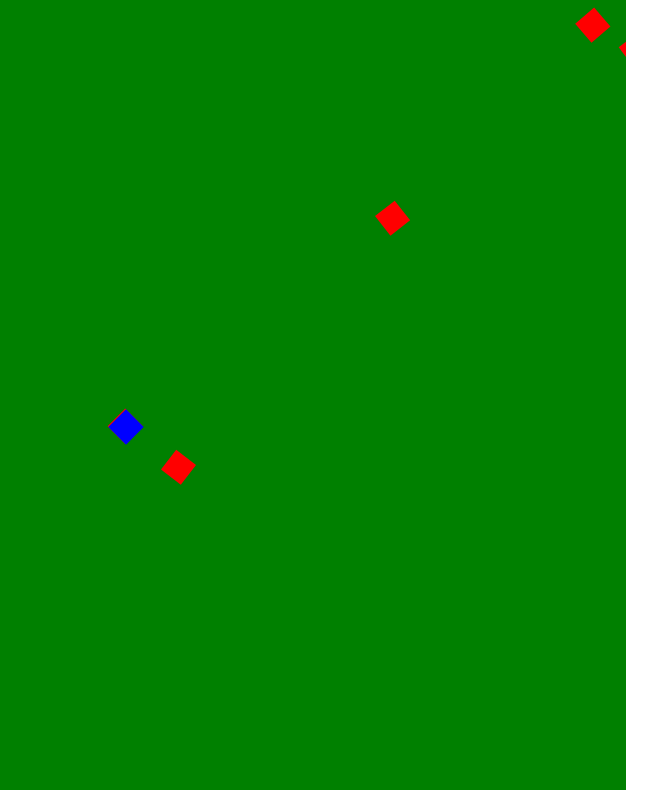
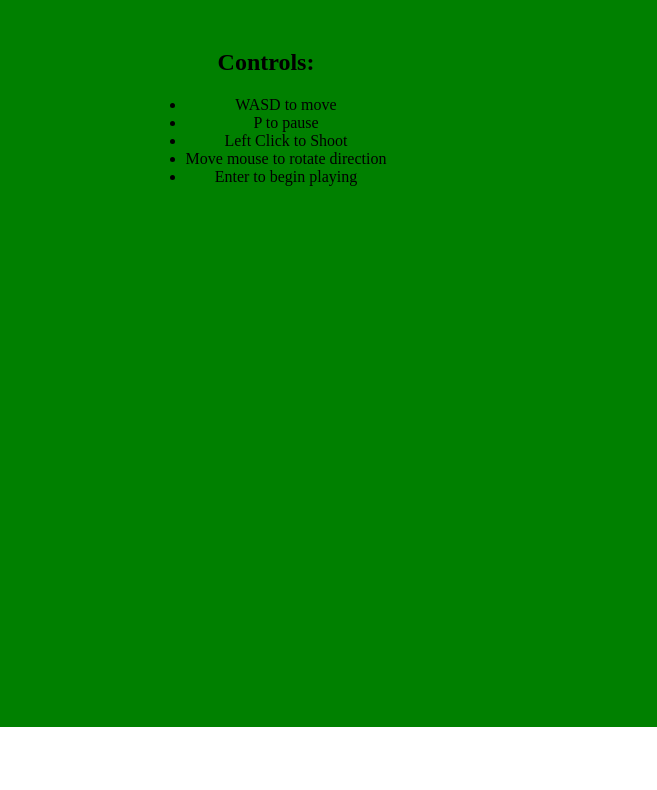
Before and after one commit to russperlow/ZombieShooterJS, a website built with webpack: page Project_2_Perlow.html in a window 1280 px wide. Shown: the part 73-863 px from the top of the page, without its empty margins (374-1031 px from the left). After the commit the page ends 804 px from the top, so only its background shows below. Built offline with nearby package versions, Linux system fonts and the light colour scheme.

Commit message:
MainMenu added

```diff
--- a/Project_2_Perlow.html
+++ b/Project_2_Perlow.html
@@ -6,13 +6,44 @@
 			margin: 0px;
 			padding: 0px;
 		}
+		#mainMenu{
+			position: absolute;
+			top: 0;
+			bottom: 0;
+			left: 0;
+			right: 0;
+			margin:auto;
+			text-align: center;
+		}
+		h2{
+			margin-top: 5%;
+		}
+		ul{
+			margin-top:0;
+			display:inline-block;
+		}
+		#canvas{
+			position: absolute;
+		}
 	</style>
 	<meta charset="utf-8" />
 	<title>Perlow Project 2</title>
 </head>
 <body>
-<canvas width="1000" height="1000"></canvas>
-	<!-- <script src="js/init.js" type="module"></script> -->
+	<div id="canvas">
+		<canvas width="1000" height="1000"></canvas>
+	</div>
+	<div id="mainMenu">
+		<h1>Welcome to Russ' Zombie Shooter</h1>
+		<h2>Controls:</h2>
+		<ul>
+			<li>WASD to move</li>
+			<li>P to pause</li>
+			<li>Left Click to Shoot</li>
+			<li>Move mouse to rotate direction</li>
+			<li>Enter to begin playing</li>
+		</ul>
+	</div>
 	<script src="dist/bundle.js"></script>
 </body>
 </html>
--- a/js/main.js
+++ b/js/main.js
@@ -5,8 +5,8 @@ export {init, PLAYER_SPEED, ZOMBIE_SPEED, BULLET_SPEED};
 
 const canvas = document.querySelector("canvas");
 const ctx = canvas.getContext("2d");
-const screenWidth = 1000;
-const screenHeight = 1000;
+let screenWidth = 1000;
+let screenHeight = 1000;
 const PLAYER_SPEED = 2;
 const ZOMBIE_SPEED = 2;
 const BULLET_SPEED = 2.5;
@@ -16,18 +16,34 @@ const ZOMBIE_COLOR = "red";
 let map = [];
 let rect = {left:0, top:0, width:25, height:25};
 let player = createPlayer("blue", rect, 500, 500);
-let zombies = []; //createZombie("red", rect, 0, 0);
+let zombies = [];
 let bullets = [];
 let mouseX = 0;
 let mouseY = 0;
 let zombieSpawnTimer = 0;
-let paused = false;
+let mainMenu = true, paused = false;
 
 function init(){
     map = mapInitialization();
     let zombie = createZombie(ZOMBIE_COLOR, rect, 0, 0);
     zombies = zombies.concat(zombie);
-    loop();
+    ctx.fillStyle = 'green';
+    ctx.fillRect(0, 0, screenWidth, screenHeight);
+    // loop();
+}
+
+window.onload = window.onresize = function(){
+    canvas.width = screenWidth = window.innerWidth;// * 0.8;
+    canvas.height = screenHeight = window.innerHeight;// * 0.8;
+
+    // Main menu - draw background, game playing - pause the game
+    if(mainMenu){
+        ctx.fillStyle = 'green';
+        ctx.fillRect(0, 0, screenWidth, screenHeight);
+    }
+    else if(!paused){
+        paused = true;
+    }
 }
 
 document.addEventListener('keydown', function(event){
@@ -46,6 +62,13 @@ document.addEventListener('keydown', function(event){
             break;
         case 'KeyP':
             paused = !paused;
+            break;
+        case 'Enter':
+            if(mainMenu){
+                mainMenu = false;
+                document.querySelector("#mainMenu").style.display = "none";
+                loop();
+            }
             break;
     }
 });
@@ -66,7 +89,6 @@ function loop(){
     if(!paused){
         gamePlayingLoop();
     }
-
 }
 
 function gamePlayingLoop(){
```
Also changed, not shown: dist/bundle.js.
